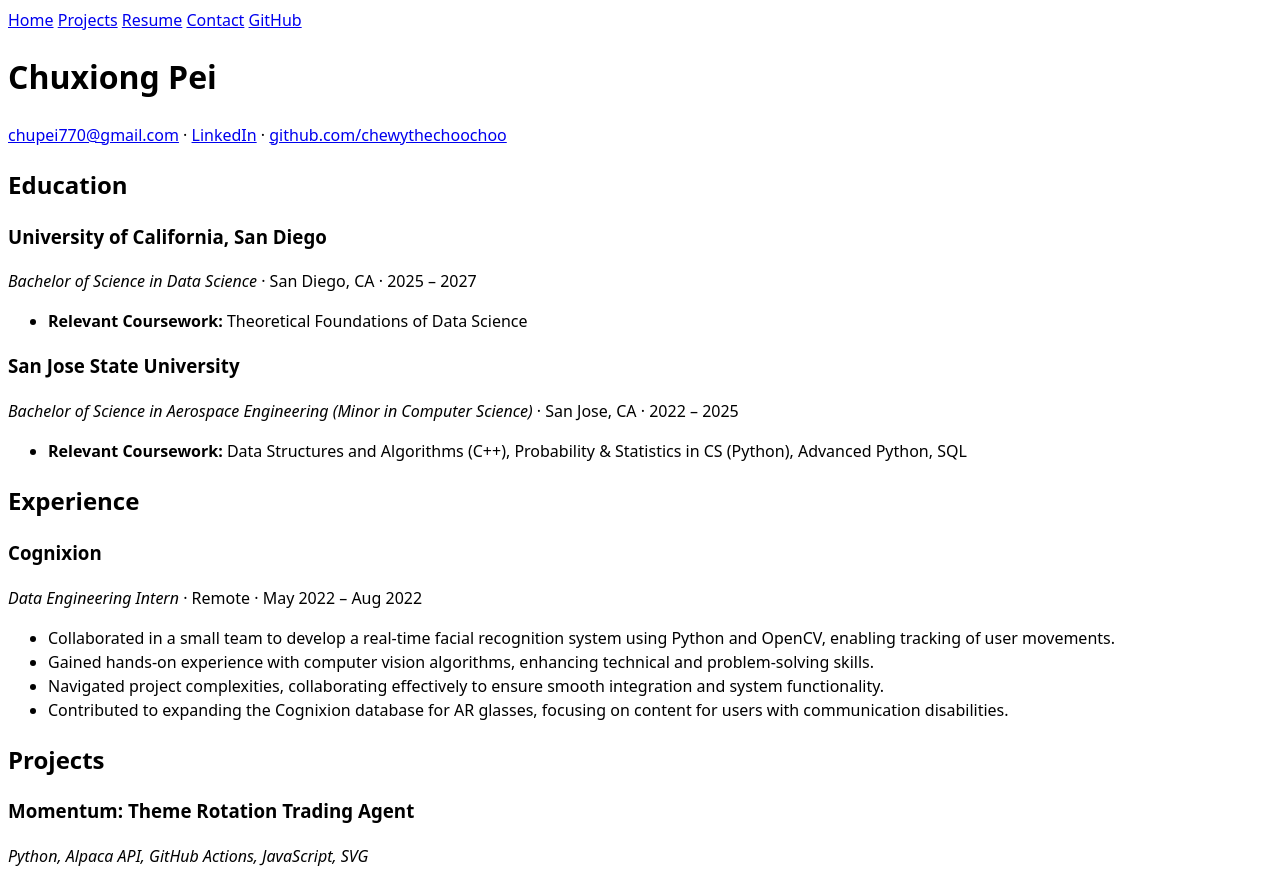
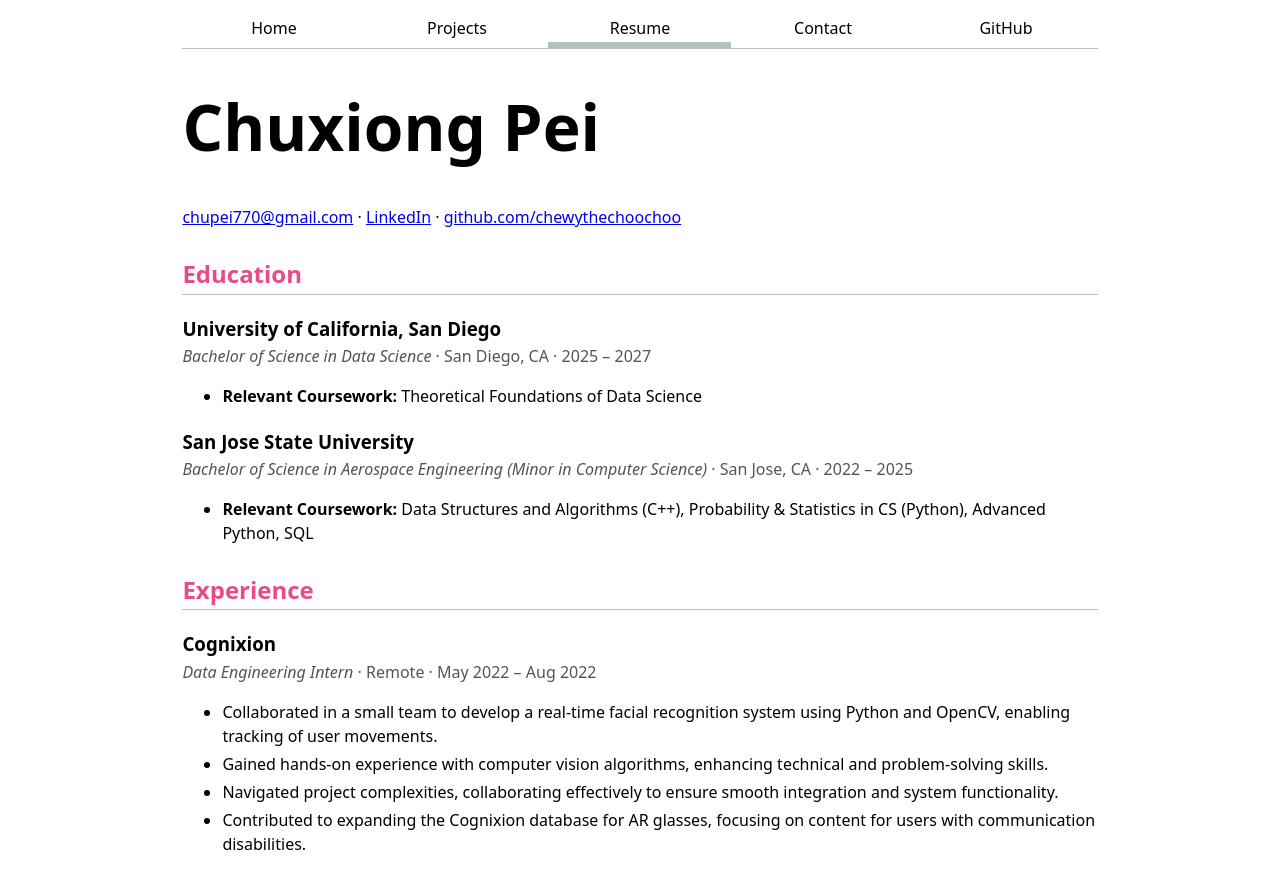
Before and after one commit to chewythechoochoo/portfolio, a plain HTML site: page resume/index.html in a window 1280 px wide. Shown: the top 870 px of the page. Drawn offline with Linux system fonts and the light colour scheme.

Commit message:
Lab 2: styling with CSS

```diff
--- a/resume/index.html
+++ b/resume/index.html
@@ -10,7 +10,7 @@
   <nav>
     <a href="../index.html">Home</a>
     <a href="../projects/index.html">Projects</a>
-    <a href="index.html">Resume</a>
+    <a href="index.html" class="current">Resume</a>
     <a href="../contact/index.html">Contact</a>
     <a href="https://github.com/chewythechoochoo" target="_blank">GitHub</a>
   </nav>
--- a/style.css
+++ b/style.css
@@ -1,8 +1,15 @@
+html {
+  --color-accent: oklch(65% 50% 0);
+  accent-color: var(--color-accent);
+}
+
 body {
   /* Set line height to 1.5 times the font size
      and use the OS’s UI font as the website font
    */
   font: 100%/1.5 system-ui;
+  max-width: 100ch;
+  margin-inline: max(1em, (100% - 100ch) / 2);
 }
 
 img {
@@ -10,3 +17,118 @@
   max-width: 100%;
   height: auto;
 }
+
+/* Navigation */
+
+nav {
+  display: flex;
+  margin-bottom: 1em;
+  border-bottom: 1px solid oklch(80% 3% 200);
+}
+
+nav a {
+  flex: 1;
+  text-decoration: none;
+  color: inherit;
+  text-align: center;
+  padding: 0.5em;
+}
+
+nav a.current {
+  border-bottom: 0.4em solid oklch(80% 3% 200);
+  padding-bottom: 0.1em;
+}
+
+nav a:hover {
+  border-bottom: 0.4em solid var(--color-accent);
+  padding-bottom: 0.1em;
+}
+
+/* Headings */
+
+h1,
+h2,
+h3,
+h4,
+h5,
+h6 {
+  line-height: 1.1;
+  text-wrap: balance;
+}
+
+h1 {
+  font-size: 400%;
+}
+
+/* Contact form */
+
+input,
+textarea,
+button {
+  font: inherit;
+}
+
+form {
+  display: grid;
+  grid-template-columns: auto 1fr;
+  gap: 1em;
+
+  label {
+    display: grid;
+    grid-template-columns: subgrid;
+    grid-column: 1 / -1;
+  }
+
+  button {
+    grid-column: 1 / -1;
+  }
+}
+
+/* Projects */
+
+.projects {
+  display: grid;
+  grid-template-columns: repeat(auto-fill, minmax(15em, 1fr));
+  gap: 1em;
+
+  article {
+    display: grid;
+    grid-template-rows: subgrid;
+    grid-row: span 3;
+  }
+
+  h2 {
+    margin: 0;
+  }
+}
+
+/* CV / resume */
+
+section {
+  margin-block: 2em;
+
+  h2 {
+    color: var(--color-accent);
+    border-bottom: 1px solid oklch(80% 3% 200);
+    padding-bottom: 0.25em;
+  }
+
+  article {
+    margin-block: 1.5em;
+  }
+
+  article header {
+    h3 {
+      margin-bottom: 0.25em;
+    }
+
+    p {
+      margin-top: 0;
+      color: oklch(45% 3% 200);
+    }
+  }
+
+  li {
+    margin-block: 0.25em;
+  }
+}
```
Also changed, not shown: contact/index.html (+3 -3 lines), index.html (+1 -1 lines), projects/index.html (+3 -2 lines).
